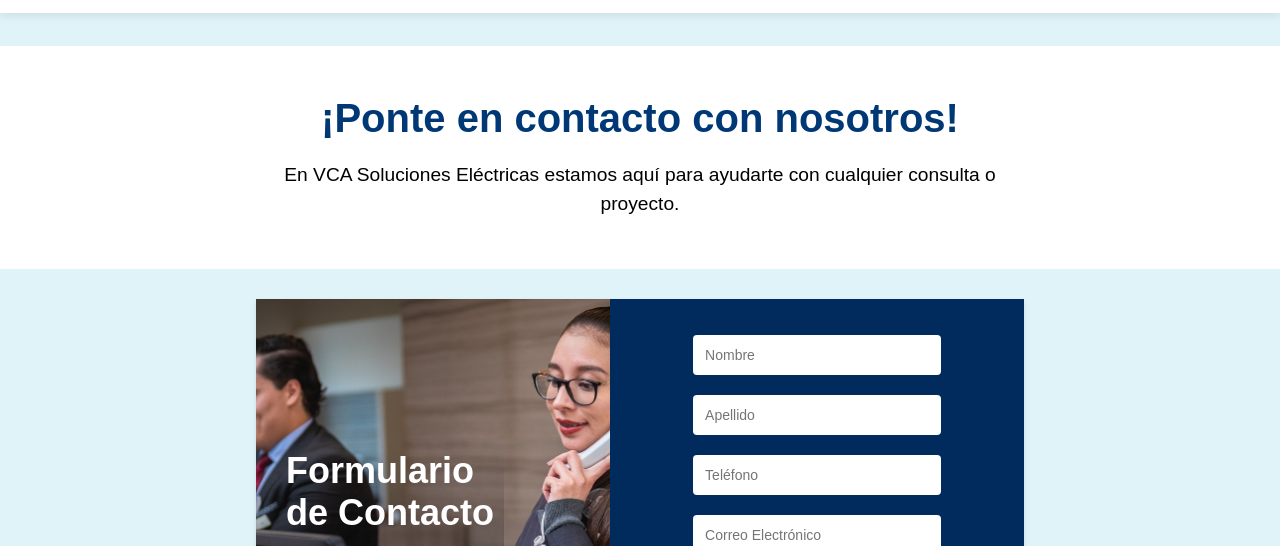
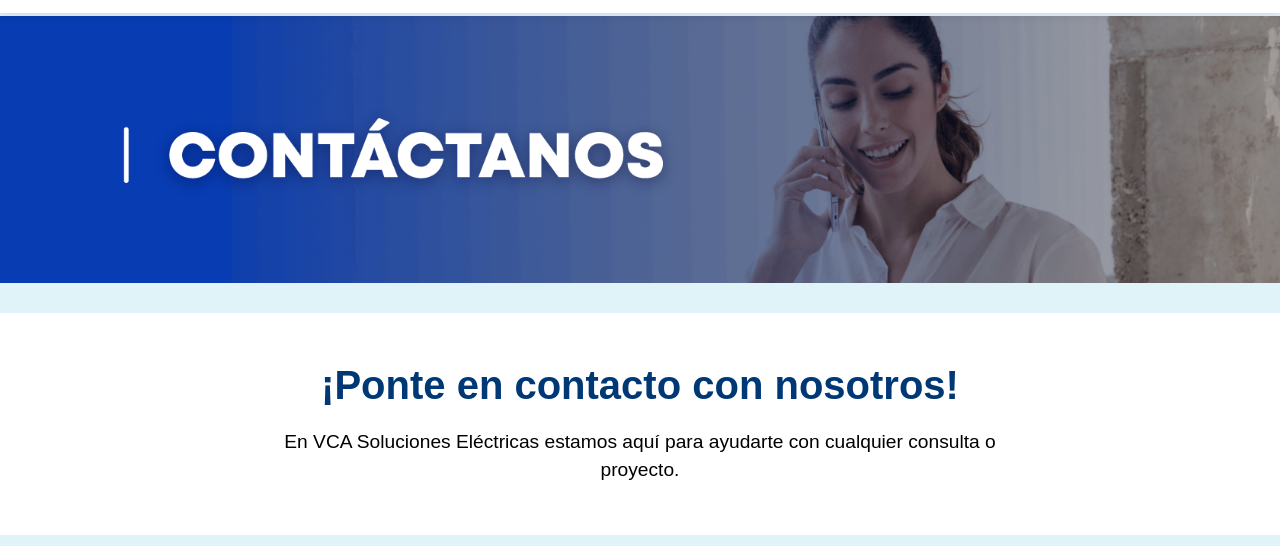
Before and after one commit to ariarisen/VCA-Web-Desplegado, a plain HTML site: page contacto.html in a window 1280 px wide. Shown: the part 124-670 px from the top of the page. Drawn offline with nearby package versions, Linux system fonts and the light colour scheme.

Commit message:
Actualización de página web

```diff
--- a/contacto.html
+++ b/contacto.html
@@ -7,6 +7,7 @@
     <link rel="icon" href="imagenes/logo-icono.png" type="image/x-icon">
     <link rel="stylesheet" href="https://cdn.jsdelivr.net/npm/bootstrap-icons@1.11.3/font/bootstrap-icons.min.css">
     <link rel="stylesheet" href="encabezado.css">
+    <link rel="stylesheet" href="componentes/banner.css">
     <link rel="stylesheet" href="componentes/mapa.css">
     <link rel="stylesheet" href="componentes/whatsapp.css">
     <link rel="stylesheet" href="contacto/formulario.css">
@@ -68,6 +69,10 @@
             </div>
         </header>
     </section>
+
+    <div class="contenedor-banner-titulo">
+        <img src="imagenes/contacto/banner.png">
+    </div>
 
     <section class="seccion-mensaje-contacto"style="margin-top: 30px;">
         <div class="contenedor-mensaje-contacto">
```
